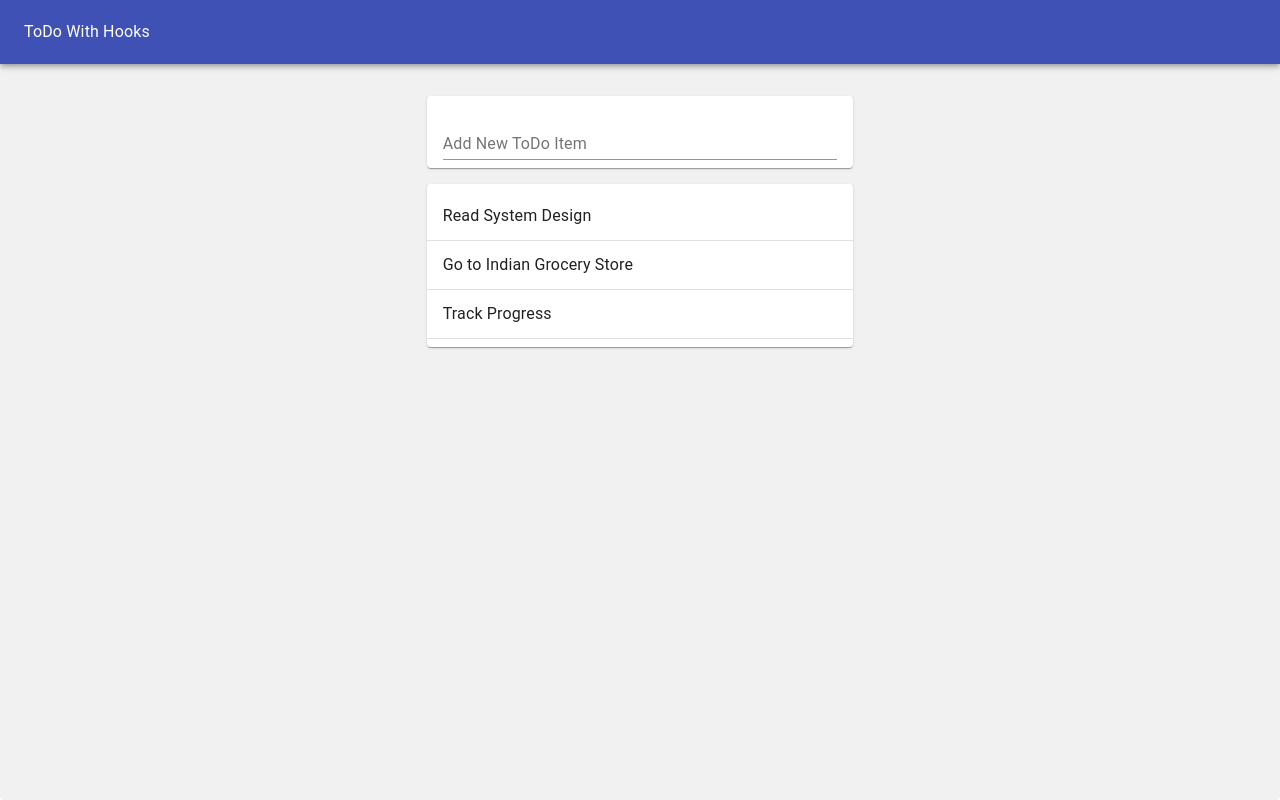
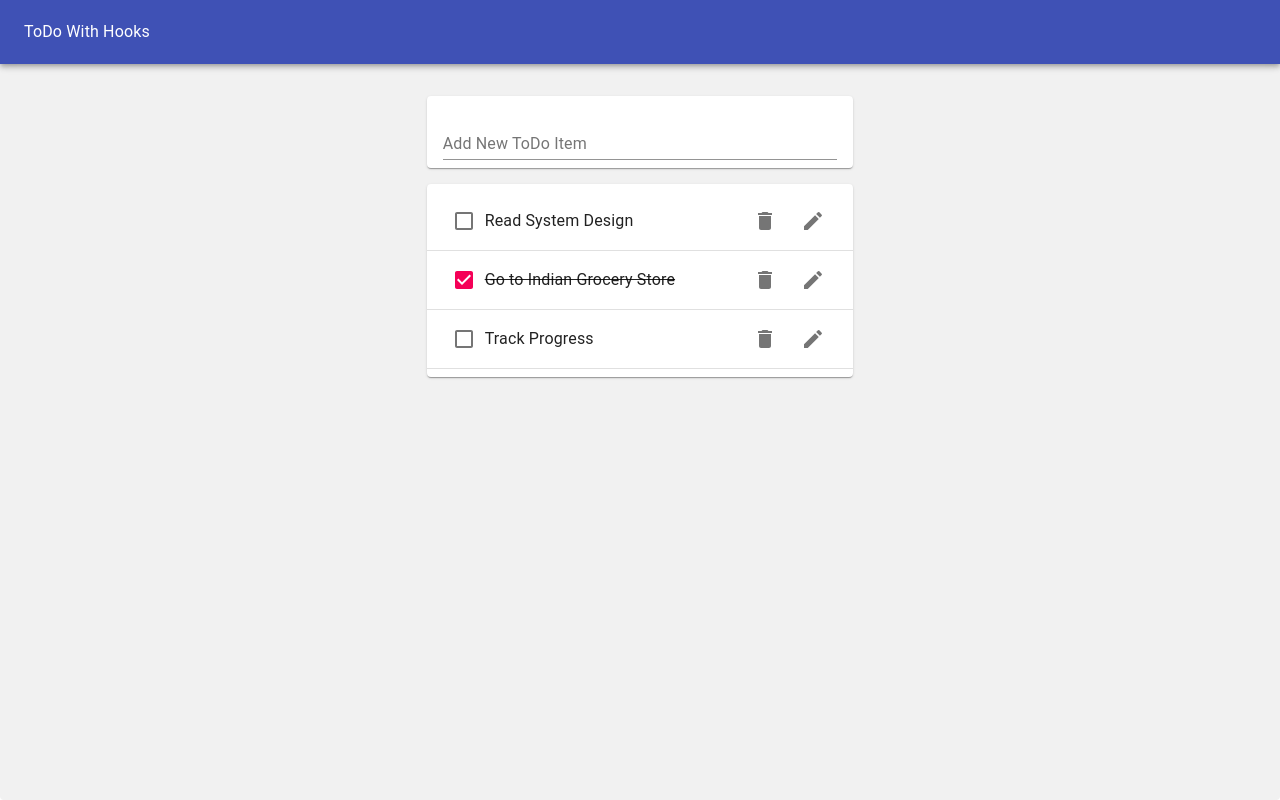
Before and after one commit to snehal1791/Udemy-JS, a React (Create React App) app in the folder todo-list-hooks/: page / in a window 1280 px wide. Built offline with nearby package versions, Linux system fonts and the light colour scheme.

Commit message:
Add Checkbox, Edit, Delete icons and text-decoration to completed task

```diff
--- a/todo-list-hooks/package.json
+++ b/todo-list-hooks/package.json
@@ -3,6 +3,8 @@
   "version": "0.1.0",
   "private": true,
   "dependencies": {
+    "@material-ui/icons": "^4.11.3",
+    "@mui/icons-material": "^5.6.0",
     "@testing-library/jest-dom": "^5.16.4",
     "@testing-library/react": "^12.1.4",
     "@testing-library/user-event": "^13.5.0",
--- /dev/null
+++ b/todo-list-hooks/src/ToDo.js
@@ -0,0 +1,31 @@
+import React from "react";
+import ListItem from "@material-ui/core/ListItem";
+import ListItemText from "@material-ui/core/ListItemText";
+import Checkbox from "@material-ui/core/Checkbox";
+import IconButton from "@material-ui/core/IconButton";
+import DeleteIcon from "@material-ui/icons/Delete";
+import EditIcon from "@material-ui/icons/Edit";
+import ListItemSecondaryAction from "@material-ui/core/ListItemSecondaryAction";
+
+function ToDo({ task, completed }) {
+    return (
+        <ListItem>
+            <Checkbox tabIndex={-1} checked={completed} />
+            <ListItemText
+                style={{
+                        textDecoration: completed ? 'line-through' : 'none'
+                    }}
+            >{task}</ListItemText>
+            <ListItemSecondaryAction>
+                <IconButton aria-label='delete'>
+                    <DeleteIcon />
+                </IconButton>
+                <IconButton aria-label='edit'>
+                    <EditIcon />
+                </IconButton>
+            </ListItemSecondaryAction>
+        </ListItem>
+    )
+}
+
+export default ToDo;
--- a/todo-list-hooks/src/ToDoList.js
+++ b/todo-list-hooks/src/ToDoList.js
@@ -2,8 +2,7 @@
 import Paper from "@material-ui/core/Paper";
 import List from "@material-ui/core/List";
 import Divider from "@material-ui/core/Divider";
-import ListItem from "@material-ui/core/ListItem";
-import ListItemText from "@material-ui/core/ListItemText";
+import ToDo from "./ToDo";
 
 function ToDoList(props) {
     return (
@@ -11,11 +10,10 @@
             <List>
                 {props.todos.map(todo => (
                     <>
-                        <ListItem key={todo.id}>
-                            <ListItemText>
-                                {todo.task}
-                            </ListItemText>
-                        </ListItem>
+                        <ToDo
+                            task={todo.task}
+                            key={todo.id}
+                            completed={todo.completed} />
                         <Divider />
                     </>
                 ))}
```
Also changed, not shown: 2 other files (tests, documents, lock files or other folders).
